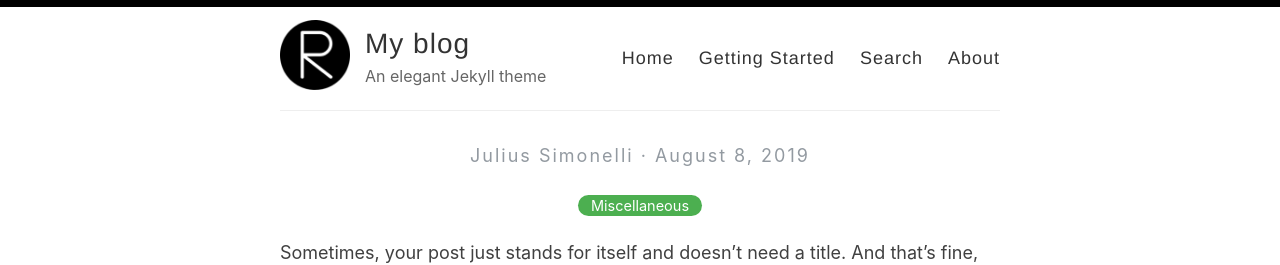
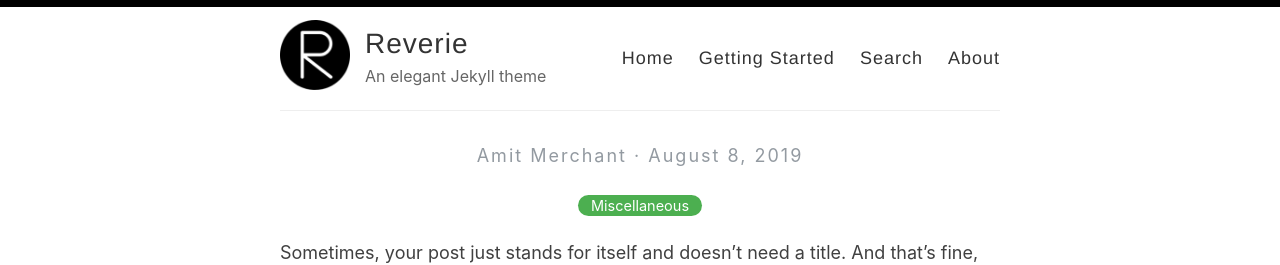
Before and after one commit to jss367/blog, a Jekyll site: the page built from _posts/2019-08-08-no-title-posts.md, in a window 1280 px wide. Shown: the top 265 px of the page. Built offline with Jekyll 4.4.1, drawn with Linux system fonts in a browser that asks for light colours.

Commit message:
Revert "Update _config.yml"
This reverts commit 856423fee0455b43d7135569d3e1fe300c11c4b8.

```diff
--- a/_config.yml
+++ b/_config.yml
@@ -3,10 +3,10 @@
 #
 
 # Name of your site (displayed in the header)
-name: My blog
+name: Reverie
 
 # Name of the author
-author: Julius Simonelli
+author: Amit Merchant
 
 # Short bio or description (displayed in the header)
 description: An elegant Jekyll theme
@@ -21,7 +21,7 @@ avatar: /images/reverie.png
 # Includes an icon in the footer for each username you enter
 footer-links:
   dribbble:
-  email: julius.simonelli@gmail.com
+  email: amit.d.merchant@gmail.com
   facebook:
   flickr:
   github: amitmerchant1990/reverie
@@ -41,7 +41,7 @@ footer-links:
 disqus:
 
 # Enter your Google Analytics web tracking code (e.g. UA-2110908-2) to activate tracking
-google_analytics:
+google_analytics: UA-43339302-11
 
 # Your website URL (e.g. http://amitmerchant1990.github.io or http://www.amitmerchant.com)
 # Used for Sitemap.xml and your RSS feed
```
